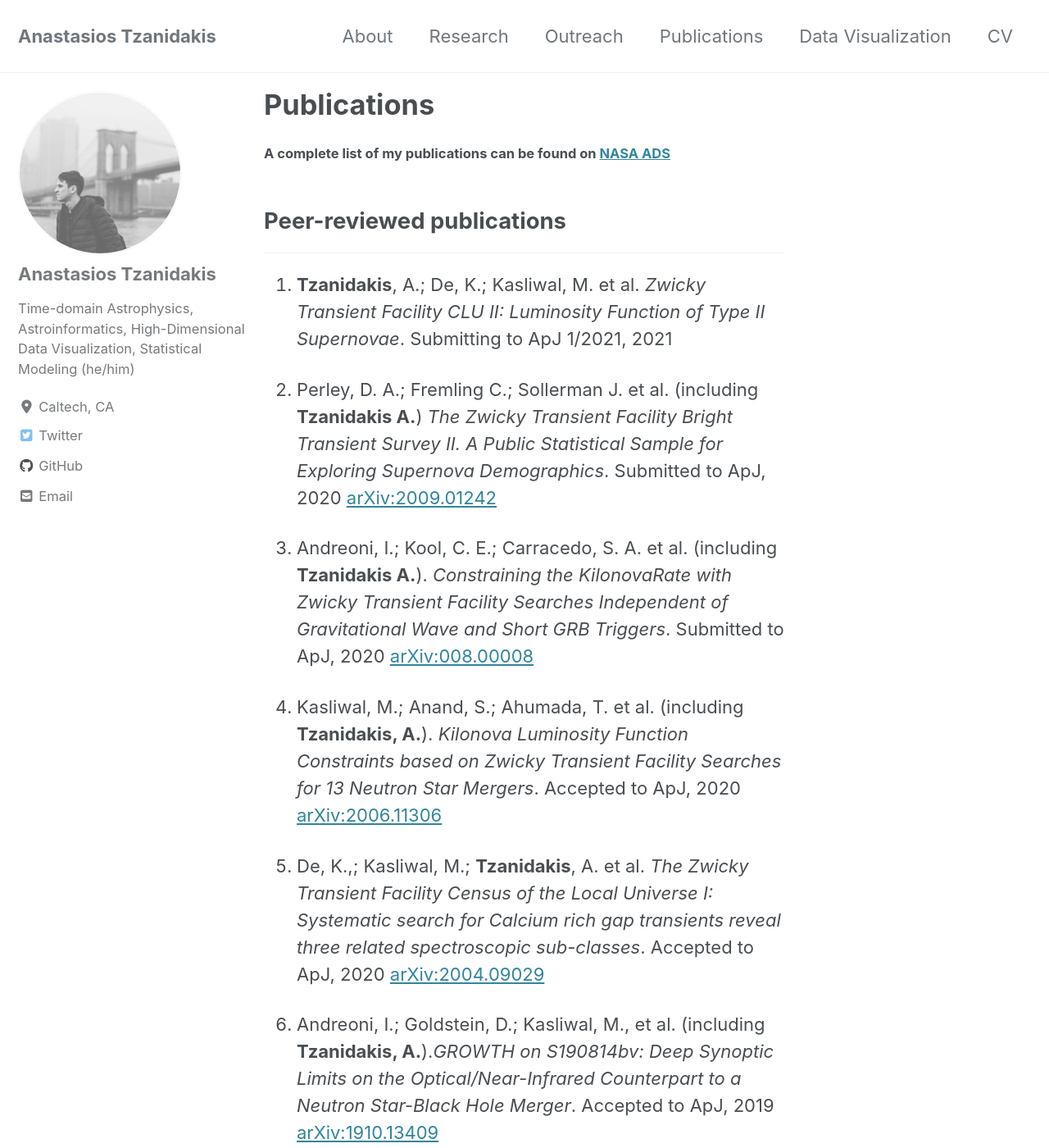
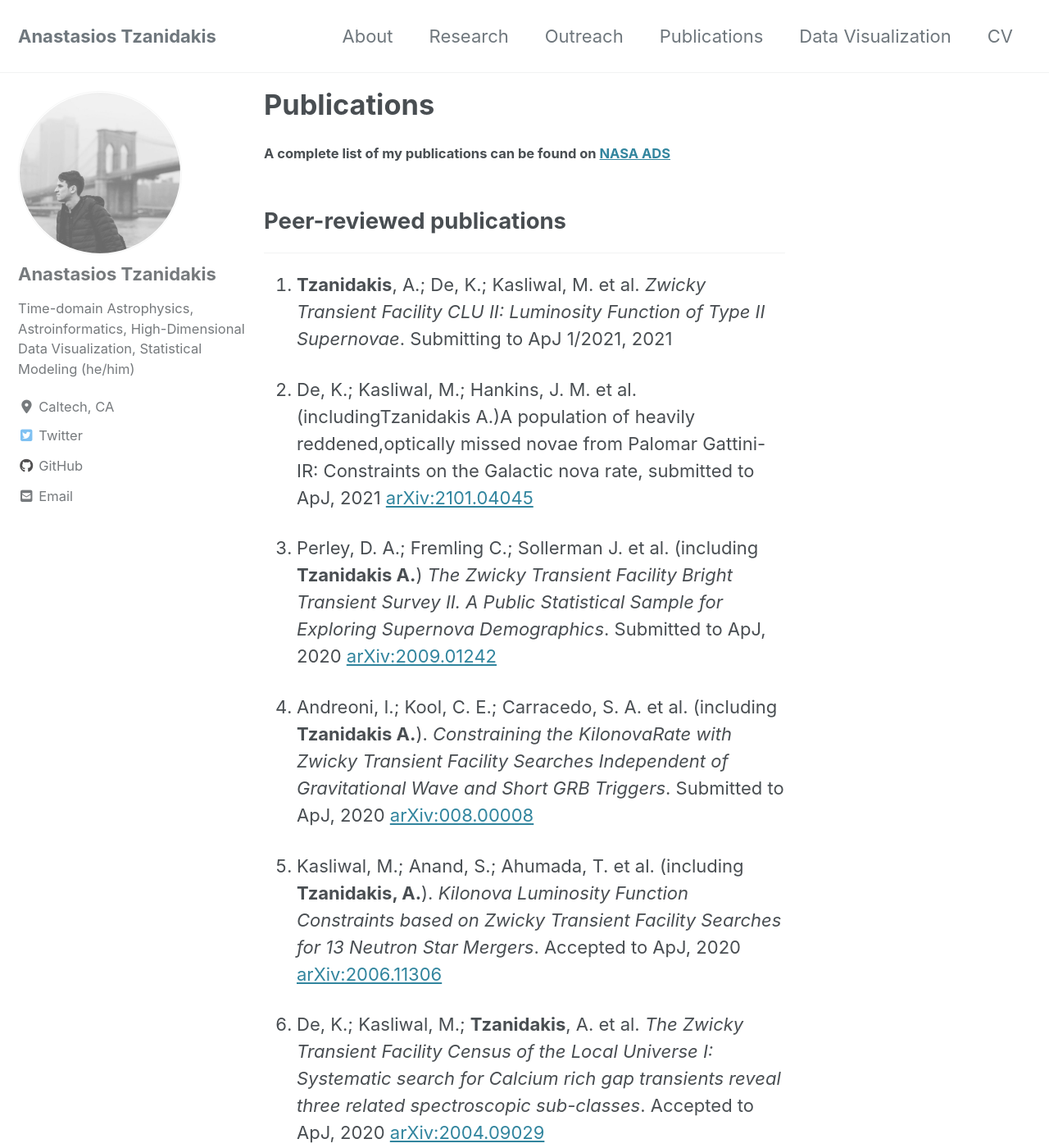
Before and after one commit to AndyTza/andytza.github.io, a Jekyll site: the page built from _pages/publications.md, in a window 1280 px wide and 1400 px high. Shown: the whole window at 82% size. Built offline with Jekyll 4.4.1, drawn with Linux system fonts in a browser that asks for light colours; cached includes are drawn as plain includes; nearby versions of some CDN libraries.

Commit message:
updated cv

```diff
--- a/_pages/publications.md
+++ b/_pages/publications.md
@@ -22,20 +22,22 @@ ___
 
 1. **Tzanidakis**, A.; De, K.; Kasliwal, M. et al. *Zwicky Transient Facility CLU II: Luminosity Function of Type II Supernovae*. Submitting to ApJ 1/2021, 2021
 
-2. Perley, D. A.; Fremling C.; Sollerman J. et al. (including **Tzanidakis A.**) *The Zwicky Transient Facility Bright Transient Survey II. A Public Statistical Sample for Exploring Supernova Demographics*.  Submitted to ApJ, 2020 [arXiv:2009.01242](https://arxiv.org/pdf/2009.01242)
+2. De, K.; Kasliwal, M.; Hankins, J. M. et al.  (includingTzanidakis A.)A population of heavily reddened,optically missed novae from Palomar Gattini-IR: Constraints on the Galactic nova rate, submitted to ApJ, 2021 [arXiv:2101.04045](https://arxiv.org/abs/pdf/2101.04045)
 
-3. Andreoni, I.; Kool, C. E.; Carracedo, S. A. et al. (including **Tzanidakis A.**). *Constraining the KilonovaRate with Zwicky Transient Facility Searches Independent of Gravitational Wave and Short GRB Triggers*. Submitted to ApJ, 2020 [arXiv:008.00008](https://arxiv.org/pdf/008.00008)
+3. Perley, D. A.; Fremling C.; Sollerman J. et al. (including **Tzanidakis A.**) *The Zwicky Transient Facility Bright Transient Survey II. A Public Statistical Sample for Exploring Supernova Demographics*.  Submitted to ApJ, 2020 [arXiv:2009.01242](https://arxiv.org/pdf/2009.01242)
 
-4. Kasliwal, M.; Anand, S.; Ahumada, T. et al. (including **Tzanidakis, A.**). *Kilonova Luminosity Function Constraints based on Zwicky Transient Facility Searches for 13 Neutron Star Mergers*. Accepted to ApJ, 2020 [arXiv:2006.11306](https://arxiv.org/pdf/2006.11306.pdf)
+4. Andreoni, I.; Kool, C. E.; Carracedo, S. A. et al. (including **Tzanidakis A.**). *Constraining the KilonovaRate with Zwicky Transient Facility Searches Independent of Gravitational Wave and Short GRB Triggers*. Submitted to ApJ, 2020 [arXiv:008.00008](https://arxiv.org/pdf/008.00008)
 
-5. De, K.,; Kasliwal, M.; **Tzanidakis**, A. et al. *The Zwicky Transient Facility Census of the Local Universe I: Systematic search for Calcium rich gap
+5. Kasliwal, M.; Anand, S.; Ahumada, T. et al. (including **Tzanidakis, A.**). *Kilonova Luminosity Function Constraints based on Zwicky Transient Facility Searches for 13 Neutron Star Mergers*. Accepted to ApJ, 2020 [arXiv:2006.11306](https://arxiv.org/pdf/2006.11306.pdf)
+
+6. De, K.; Kasliwal, M.; **Tzanidakis**, A. et al. *The Zwicky Transient Facility Census of the Local Universe I: Systematic search for Calcium rich gap
 transients reveal three related spectroscopic sub-classes*. Accepted to ApJ, 2020 [arXiv:2004.09029](https://arxiv.org/pdf/2004.09029)
 
-6. Andreoni, I.; Goldstein, D.; Kasliwal, M., et al. (including **Tzanidakis, A.**).*GROWTH on S190814bv: Deep Synoptic Limits on the Optical/Near-Infrared Counterpart to a Neutron Star-Black Hole Merger*. Accepted to ApJ, 2019 [arXiv:1910.13409](https://arxiv.org/abs/1910.13409)
+7. Andreoni, I.; Goldstein, D.; Kasliwal, M., et al. (including **Tzanidakis, A.**).*GROWTH on S190814bv: Deep Synoptic Limits on the Optical/Near-Infrared Counterpart to a Neutron Star-Black Hole Merger*. Accepted to ApJ, 2019 [arXiv:1910.13409](https://arxiv.org/abs/1910.13409)
 
-7. Laporte, F. P. C.; Johnston, K. V.; **Tzanidakis, A**. *Stellar Disk Streams as Probes of the GalacticPotential and Satellite Impacts*. MNRAS, 482, 2, 2018 [arXiv:1803.11198](https://arxiv.org/abs/1803.11198)
+8. Laporte, F. P. C.; Johnston, K. V.; **Tzanidakis, A**. *Stellar Disk Streams as Probes of the GalacticPotential and Satellite Impacts*. MNRAS, 482, 2, 2018 [arXiv:1803.11198](https://arxiv.org/abs/1803.11198)
 
-8. Sheffield A. A.; Price-Whelan, A. M., **Tzanidakis, A**.; Johnston, K. V. et al. *A Disk Origin for the Monoceros Ring and A13 Stellar Overdensities*. ApJ, 854, 1, 2018 [arXiv:1801.01171](https://arxiv.org/abs/1801.01171)
+9. Sheffield A. A.; Price-Whelan, A. M., **Tzanidakis, A**.; Johnston, K. V. et al. *A Disk Origin for the Monoceros Ring and A13 Stellar Overdensities*. ApJ, 854, 1, 2018 [arXiv:1801.01171](https://arxiv.org/abs/1801.01171)
 
 
 ## Software
```
Also changed, not shown: 1 other file.
